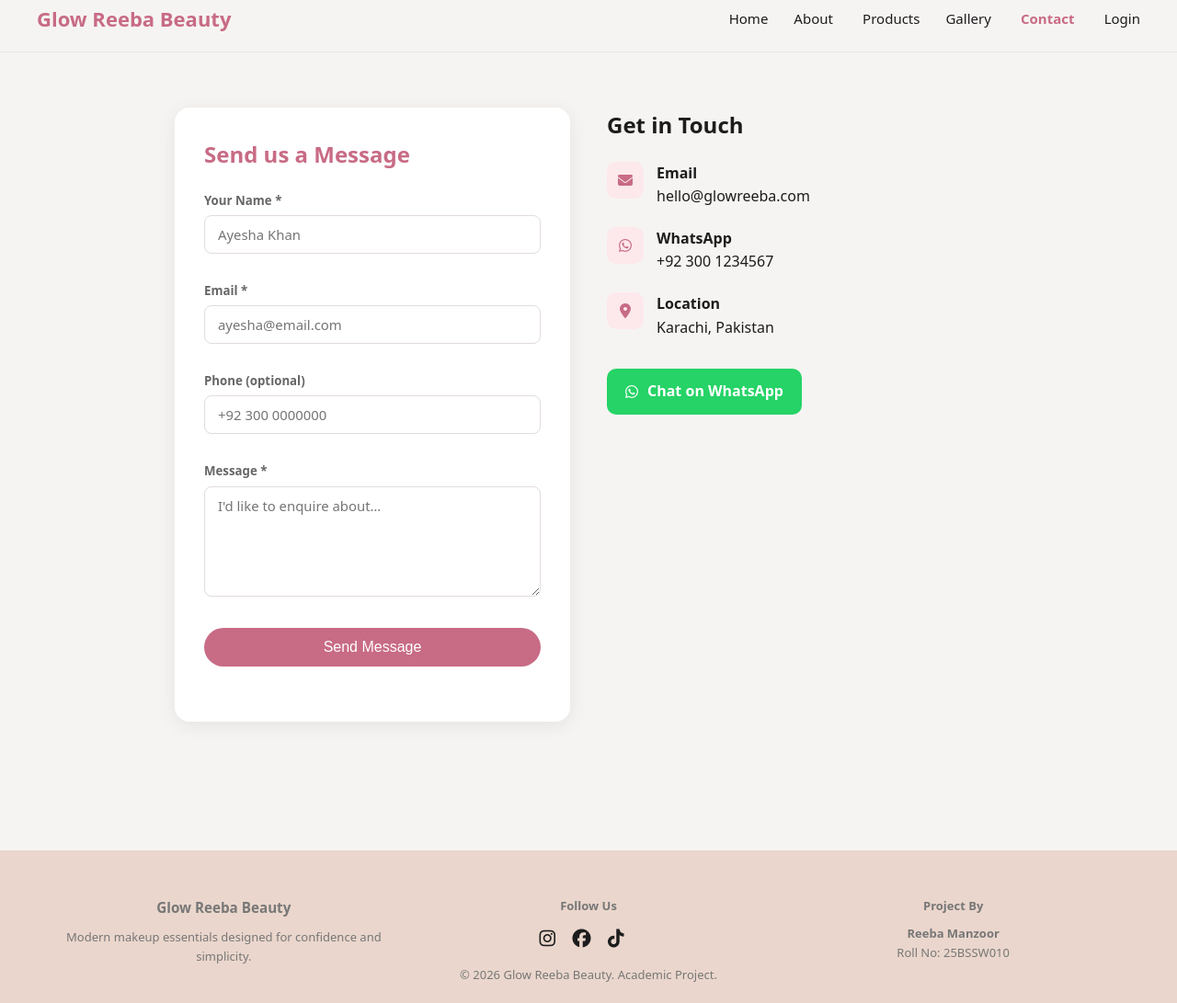
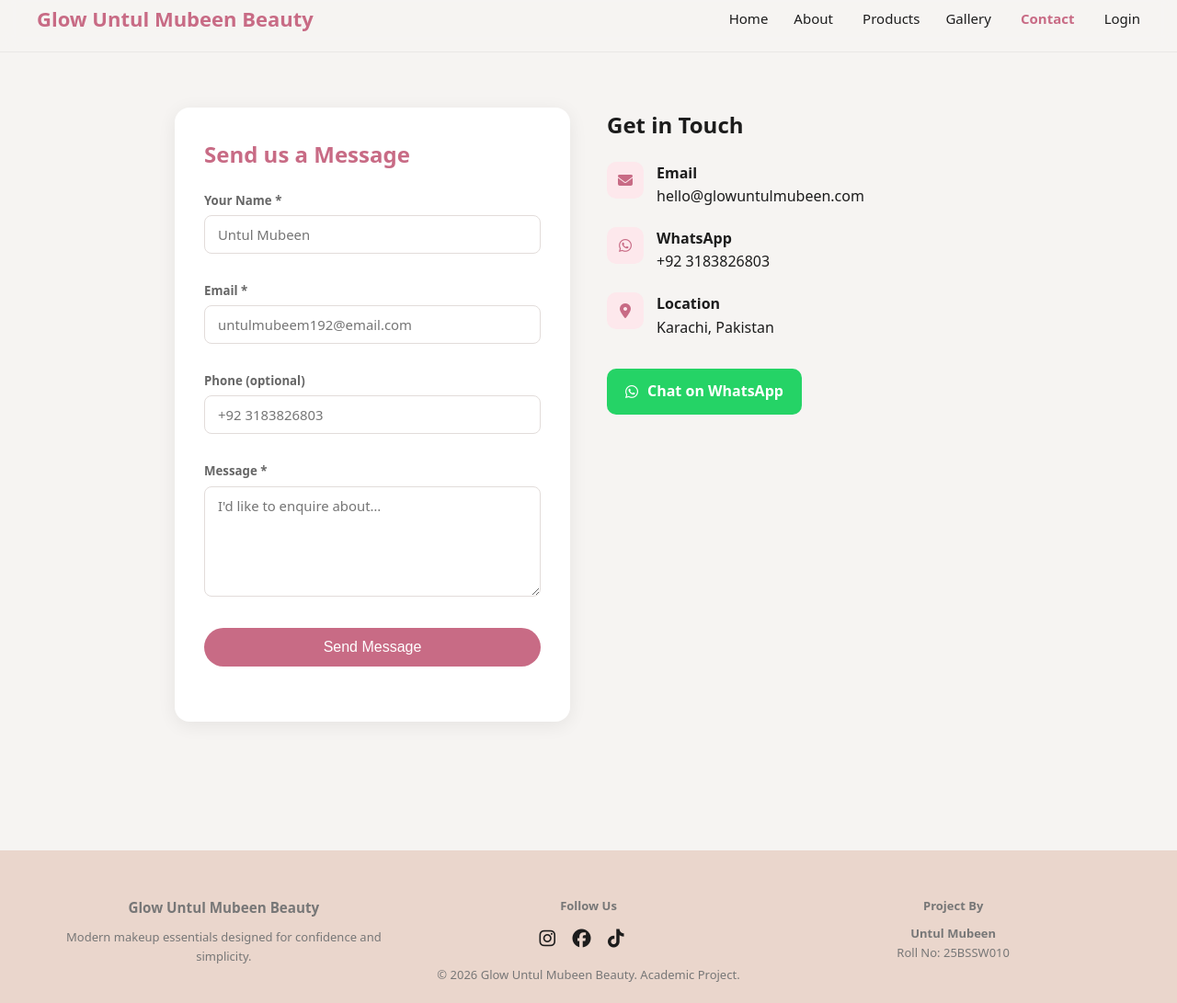
Before and after one commit to untulmubeen192-svg/Full-Stack-Web-Application, a plain HTML site: page frontend/contact.html in a window 1280 px wide. Shown: the part 15-1106 px from the top of the page at 92% size. Drawn offline with Linux system fonts and the light colour scheme; no server answers.

Commit message:
Update project

```diff
--- a/backend/package.json
+++ b/backend/package.json
@@ -1,7 +1,7 @@
 {
   "name": "glow-beauty-backend",
   "version": "1.0.0",
-  "description": "Backend for Glow Reeba Beauty website",
+  "description": "Backend for Glow Untul Mubeen Beauty website",
   "main": "server.js",
   "scripts": {
     "start": "node server.js",
--- a/frontend/contact.html
+++ b/frontend/contact.html
@@ -30,7 +30,7 @@
 <body>
 <header class="navbar">
   <div class="container nav-flex">
-    <h1 class="logo">Glow Reeba Beauty</h1>
+    <h1 class="logo">Glow Untul Mubeen Beauty</h1>
     <nav class="nav-links">
       <a href="index.html">Home</a><a href="about.html">About</a>
       <a href="products.html">Products</a><a href="gallery.html">Gallery</a>
@@ -46,9 +46,9 @@
   <div class="contact-grid">
     <div class="contact-form-box">
       <h2>Send us a Message</h2>
-      <div class="cf-group"><label>Your Name *</label><input id="c-name" placeholder="Ayesha Khan" required></div>
-      <div class="cf-group"><label>Email *</label><input id="c-email" type="email" placeholder="ayesha@email.com" required></div>
-      <div class="cf-group"><label>Phone (optional)</label><input id="c-phone" type="tel" placeholder="+92 300 0000000"></div>
+      <div class="cf-group"><label>Your Name *</label><input id="c-name" placeholder="Untul Mubeen" required></div>
+      <div class="cf-group"><label>Email *</label><input id="c-email" type="email" placeholder="untulmubeem192@email.com" required></div>
+      <div class="cf-group"><label>Phone (optional)</label><input id="c-phone" type="tel" placeholder="+92 3183826803"></div>
       <div class="cf-group"><label>Message *</label><textarea id="c-message" placeholder="I'd like to enquire about…" required></textarea></div>
       <button class="btn cf-submit" onclick="submitContact()">Send Message</button>
       <p class="form-msg" id="contact-msg"></p>
@@ -57,17 +57,17 @@
       <h2>Get in Touch</h2>
       <div class="info-item">
         <div class="info-icon"><i class="fa-solid fa-envelope"></i></div>
-        <div><strong>Email</strong><p>hello@glowreeba.com</p></div>
+        <div><strong>Email</strong><p>hello@glowuntulmubeen.com</p></div>
       </div>
       <div class="info-item">
         <div class="info-icon"><i class="fa-brands fa-whatsapp"></i></div>
-        <div><strong>WhatsApp</strong><p>+92 300 1234567</p></div>
+        <div><strong>WhatsApp</strong><p>+92 3183826803</p></div>
       </div>
       <div class="info-item">
         <div class="info-icon"><i class="fa-solid fa-location-dot"></i></div>
         <div><strong>Location</strong><p>Karachi, Pakistan</p></div>
       </div>
-      <a id="wa-general-link" href="https://wa.me/923001234567" class="wa-btn" target="_blank">
+      <a id="wa-general-link" href="https://wa.me/+92 3183826803" class="wa-btn" target="_blank">
         <i class="fa-brands fa-whatsapp"></i> Chat on WhatsApp
       </a>
     </div>
@@ -76,20 +76,20 @@
 
 <footer class="footer">
   <div class="container footer-grid">
-    <div><h3>Glow Reeba Beauty</h3><p>Modern makeup essentials designed for confidence and simplicity.</p></div>
+    <div><h3>Glow Untul Mubeen Beauty</h3><p>Modern makeup essentials designed for confidence and simplicity.</p></div>
     <div><h4>Follow Us</h4><div class="socials">
       <a href="#"><i class="fa-brands fa-instagram"></i></a>
       <a href="#"><i class="fa-brands fa-facebook"></i></a>
       <a href="#"><i class="fa-brands fa-tiktok"></i></a>
     </div></div>
-    <div><h4>Project By</h4><p><strong>Reeba Manzoor</strong></p><p>Roll No: 25BSSW010</p></div>
+    <div><h4>Project By</h4><p><strong>Untul Mubeen</strong></p><p>Roll No: 25BSSW010</p></div>
   </div>
-  <p class="copyright">© 2026 Glow Reeba Beauty. Academic Project.</p>
+  <p class="copyright">© 2026 Glow Untul Mubeen Beauty. Academic Project.</p>
 </footer>
 
 <script src="api.js"></script>
 <script>
-  WhatsAppAPI.generalLink('Hi! I would like to get in touch with Glow Reeba Beauty.')
+  WhatsAppAPI.generalLink('Hi! I would like to get in touch with Glow Untul Mubeen Beauty.')
     .then(link => { document.getElementById('wa-general-link').href = link; })
     .catch(() => {});
 
```
Also changed, not shown: frontend/about.html (+3 -3 lines), frontend/forgot-password.html (+1 -1 lines), frontend/gallery.html (+4 -4 lines), frontend/index.html (+4 -4 lines), frontend/login.html (+4 -4 lines), frontend/products.html (+5 -5 lines), frontend/reset-password.html (+1 -1 lines), backend/README.md, 1 other file.
